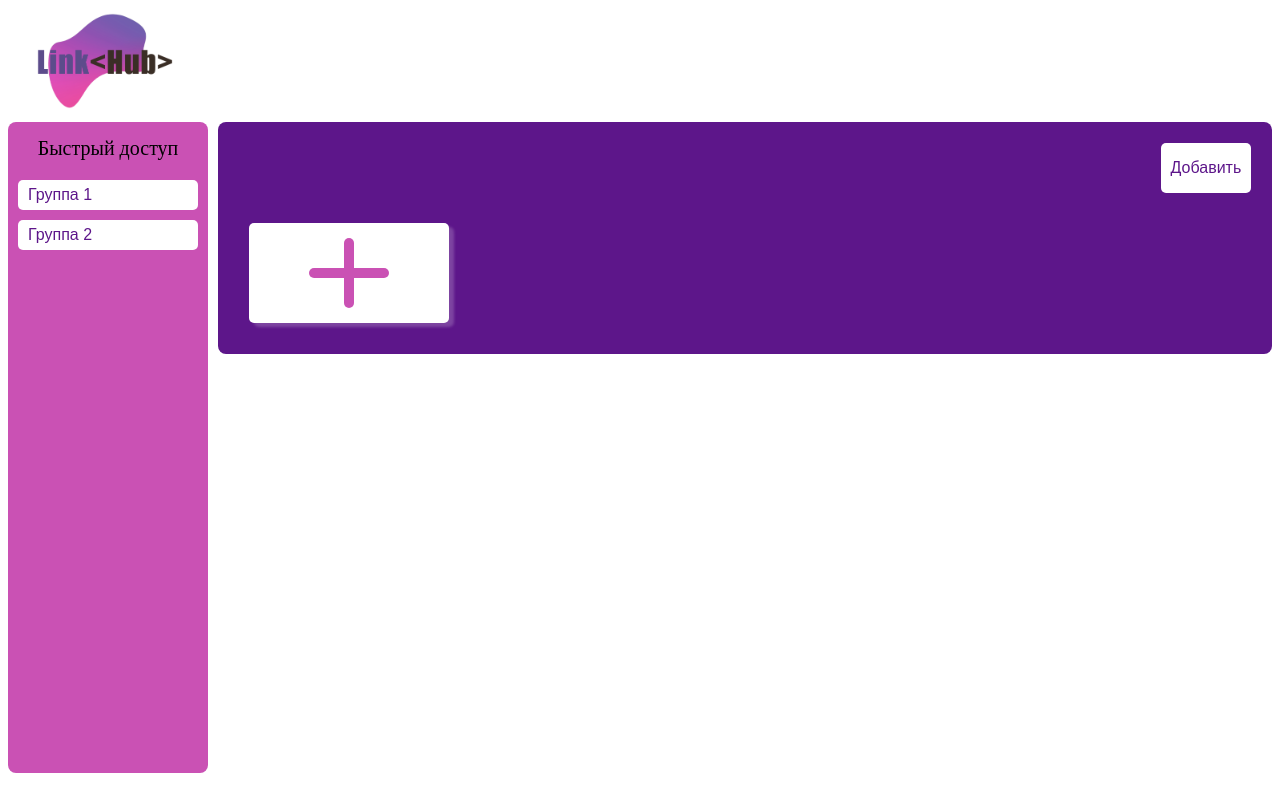
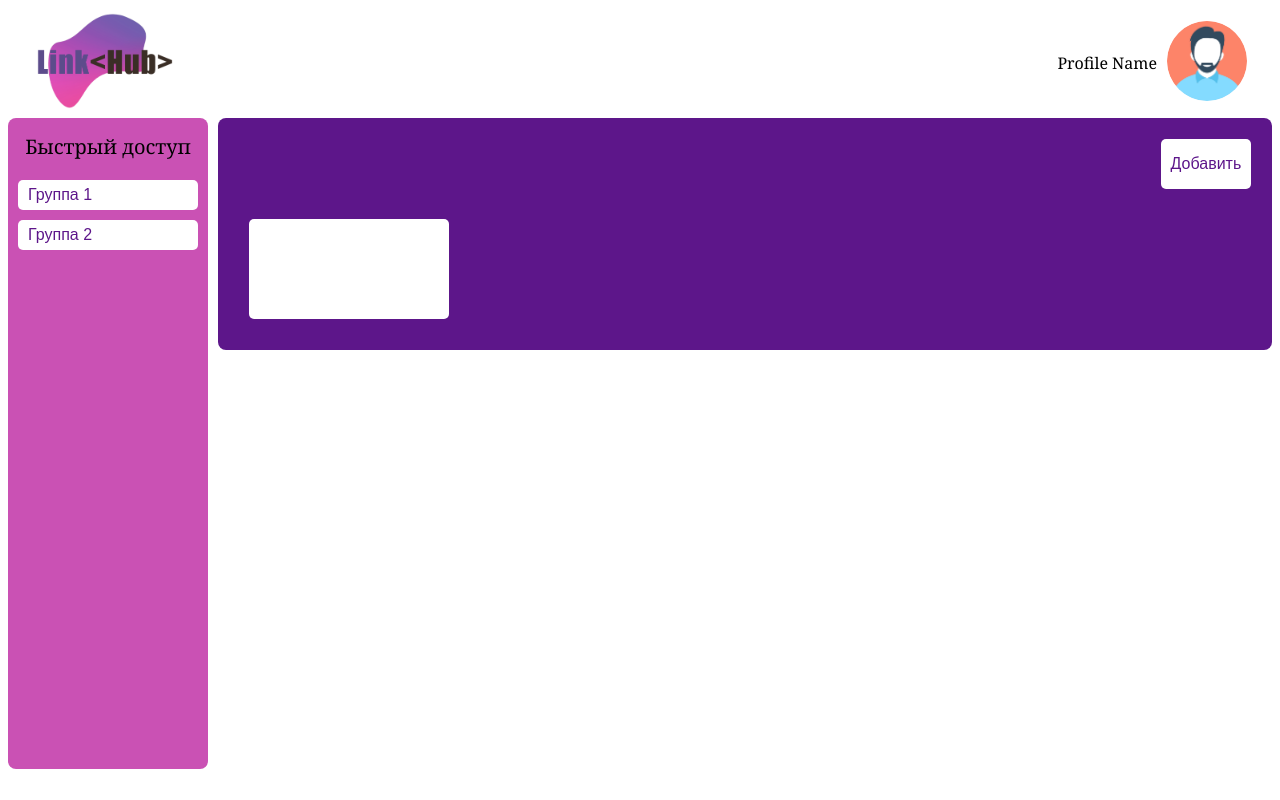
Before and after one commit to lordwartz/link-hub, a Python web app: template templates/main.html in a window 1280 px wide. Run offline with Jinja, Linux system fonts and the light colour scheme; the template is opened without the code that fills it, so the values that code supplies are empty.

Commit message:
add profile name and icon to main header

```diff
--- a/static/css/main.css
+++ b/static/css/main.css
@@ -1,3 +1,7 @@
+body {
+    font-family: Georgia, Cambria, "Times New Roman", Times, serif;
+}
+
 header {
     padding: 5px 25px;
 }
@@ -119,65 +123,23 @@ button {
     cursor: pointer;
 }
 
-.groups .card:hover .delete_card_btn {
-    display: block;
+header {
+    display: flex;
+    justify-content: space-between;
 }
 
-.delete_card_btn {
-    position: absolute;
-    right: 0;
-    top:0;
-    font-family: monospace;
-    font-size: 24px;
-    background-color: transparent;
-    border: none;
-    display: none;
+.profile_bar {
+    display: flex;
+    flex-direction: row;
+    align-items: center;
+    gap: 10px;
+
 }
 
-.card_label {
-    display: flex;
-    justify-content: center;
-    align-items: center;
-    width: 100%;
-    height: 100%;
-    background-color: #fff;
-    box-shadow: 5px 4px 3px rgba(255, 255, 255, 0.2);
-    border-radius: 5px;
+.profile_bar img {
+    border-radius: 50%;
 }
 
-.templates {
-    display: none;
+.profile_link {
+    cursor: pointer;
 }
-
-.templates .links {
-    background-color: #5d168a;
-}
-
-.add_card {
-    order: 1;
-    background-color: white;
-    box-shadow: 5px 4px 3px rgba(255, 255, 255, 0.2);
-}
-
-.add_card::before {
-    content: " ";
-    position: absolute;
-    top: 15%;
-    left: 47.5%;
-    width: 5%;
-    height: 70%;
-    background-color: #ca51b4;
-    border-radius: 9px;
-}
-
-.add_card::after {
-    content: " ";
-    position: absolute;
-    top: 45%;
-    right: 30%;
-    width: 40%;
-    height: 10%;
-    background-color: #ca51b4;
-    border-radius: 10px;
-    z-index: 10;
-}
--- a/templates/main.html
+++ b/templates/main.html
@@ -10,6 +10,12 @@
 <body>
     <header>
         <img src="../static/img/logo.png" height="100" alt="logo"/>
+        <div class="profile_bar">
+            Profile Name
+            <a class="profile_link" href="profile_settings.html">
+                <img class="profile_avatar" src="../static/img/temp_avatar.png" height="80"  alt="Avatar"/>
+            </a>
+        </div>
     </header>
     <div class="page">
         <aside class="groups_list">
```
Also changed, not shown: templates/profile_settings.html (added, +10 -0 lines), static/img/temp_avatar.png (added).
